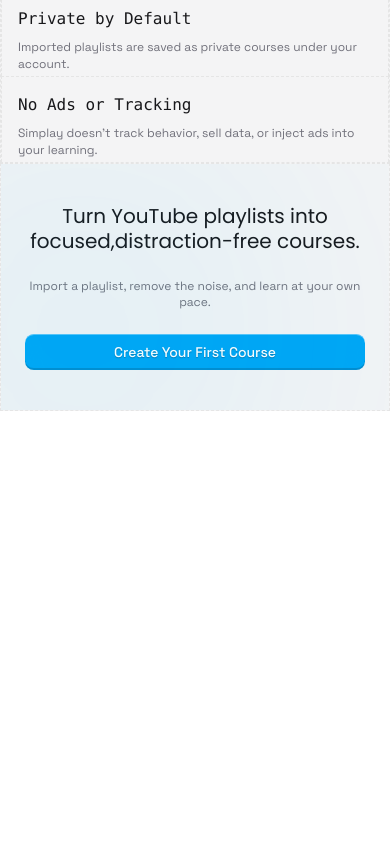
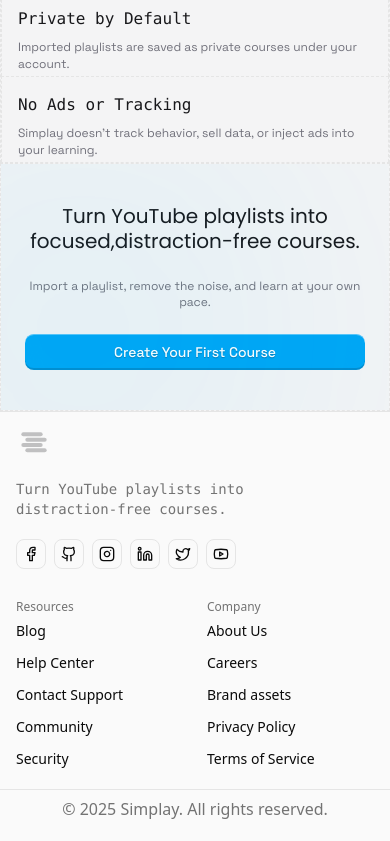
Before and after one commit to prithvikings/simplay, a React (Vite) app in the folder frontend/: page / in a window 390 px wide. Shown: the part 3661-4502 px from the top of the page. Before the commit the page ends 4088 px from the top, so only its background shows below. Built offline with nearby package versions, Linux system fonts and the light colour scheme.

Commit message:
authentication implemented

```diff
--- a/frontend/package.json
+++ b/frontend/package.json
@@ -17,6 +17,7 @@
     "class-variance-authority": "^0.7.1",
     "clsx": "^2.1.1",
     "framer-motion": "^12.23.26",
+    "jwt-decode": "^4.0.0",
     "lucide-react": "^0.562.0",
     "motion": "^12.23.26",
     "react": "^19.2.0",
--- a/frontend/src/App.jsx
+++ b/frontend/src/App.jsx
@@ -1,30 +1,62 @@
-import { Routes, Route, Navigate } from 'react-router-dom';
-import LandingPage from './Landing/LandingPage';
+import { Routes, Route, Navigate, useLocation } from "react-router-dom";
+import { useAuth } from "./context/AuthContext";
+import LandingPage from "./Landing/LandingPage";
+import Login from "./Pages/Login";
+import Dashboard from "./Pages/Dashboard";
 
-// Placeholder components - we will build these properly later
-const Dashboard = () => <div className="p-10 text-2xl font-bold">Dashboard (Protected)</div>;
-const Login = () => <div className="p-10 text-2xl font-bold">Login Page</div>;
+const ProtectedRoute = ({ children }) => {
+  const { token, loading } = useAuth();
+  const location = useLocation();
+
+  if (loading) return <div>Loading...</div>; // Or a spinner component
+
+  if (!token) {
+    return <Navigate to="/login" state={{ from: location }} replace />;
+  }
+
+  return children;
+};
+
+const PublicRoute = ({ children }) => {
+  const { token, loading } = useAuth();
+
+  if (loading) return <div>Loading...</div>;
+
+  if (token) {
+    return <Navigate to="/dashboard" replace />;
+  }
+
+  return children;
+};
 
 function App() {
-  // Mock auth state for now
-  const isAuthenticated = false;
-
   return (
-
-      <Routes>
-        {/* Public Landing Page */}
-        <Route path="/" element={isAuthenticated ? <Navigate to="/dashboard" /> : <LandingPage />} />
-
-        {/* Auth Page */}
-        <Route path="/login" element={isAuthenticated ? <Navigate to="/dashboard" /> : <Login />} />
-
-        {/* Protected Dashboard */}
-        <Route
-          path="/dashboard"
-          element={isAuthenticated ? <Dashboard /> : <Navigate to="/login" />}
-        />
-      </Routes>
-
+    <Routes>
+      <Route
+        path="/"
+        element={
+          <PublicRoute>
+            <LandingPage />
+          </PublicRoute>
+        }
+      />
+      <Route
+        path="/login"
+        element={
+          <PublicRoute>
+            <Login />
+          </PublicRoute>
+        }
+      />
+      <Route
+        path="/dashboard"
+        element={
+          <ProtectedRoute>
+            <Dashboard />
+          </ProtectedRoute>
+        }
+      />
+    </Routes>
   );
 }
 
--- a/frontend/src/Landing/LandingPage.jsx
+++ b/frontend/src/Landing/LandingPage.jsx
@@ -8,6 +8,7 @@
 import WhoIsThisFor from "./components/WhoIsThisFor";
 import Trust from "./components/Trust";
 import FinalCTA from "./components/FinalCTA";
+import { MinimalFooter } from "../components/minimal-footer";
 const LandingPage = () => {
   return (
     <div className="bg-zinc-50 dark:bg-zinc-950 min-h-screen ">
@@ -22,6 +23,7 @@
         <Trust />
         <FinalCTA />
       </div>
+      <MinimalFooter />
     </div>
   );
 };
--- a/frontend/src/Landing/components/FinalCTA.jsx
+++ b/frontend/src/Landing/components/FinalCTA.jsx
@@ -3,7 +3,7 @@
 
 const FinalCTA = () => {
   return (
-    <div className="bg-zinc-100 dark:bg-zinc-950 border border-dashed mb-4 relative overflow-hidden">
+    <div className="bg-zinc-100 dark:bg-zinc-950 border border-dashed  relative overflow-hidden">
       {/* Adjusted padding for mobile vs desktop */}
       <div className="px-6 py-10 md:px-12 md:py-16 flex flex-col items-center text-center gap-6 relative">
         <div
--- /dev/null
+++ b/frontend/src/Pages/Dashboard.jsx
@@ -0,0 +1,25 @@
+import React from "react";
+import { useAuth } from "../context/AuthContext";
+
+// Placeholder Dashboard
+const Dashboard = () => {
+  const { user, logout } = useAuth();
+
+  return (
+    <div className="p-10 text-2xl font-bold">
+      Welcome, {user?.name}
+      <br />
+      <img className="w-12 h-12 rounded-full" src={user?.avatar} alt="" />
+      <br />
+      <p>{user?.email}</p>
+      <button
+        onClick={logout}
+        className="text-sm bg-red-500 text-white px-4 py-2 mt-4 rounded hover:bg-red-600"
+      >
+        Logout
+      </button>
+    </div>
+  );
+};
+
+export default Dashboard;
--- /dev/null
+++ b/frontend/src/Pages/Login.jsx
@@ -0,0 +1,57 @@
+import React, { useState } from "react";
+import { GoogleLogin } from "@react-oauth/google";
+import { useNavigate } from "react-router-dom";
+import { Play, Loader2 } from "lucide-react";
+import axios from "axios";
+import { useAuth } from "../context/AuthContext"; // Import the hook
+
+const Login = () => {
+  const navigate = useNavigate();
+  const { login } = useAuth(); // Get the login function
+  const [isLoading, setIsLoading] = useState(false);
+  const [error, setError] = useState("");
+
+  const authenticateWithBackend = async (credential) => {
+    setIsLoading(true);
+    try {
+      const BACKEND_URL = `${import.meta.env.VITE_BACKEND_URL}/api/auth/google`;
+
+      const { data } = await axios.post(BACKEND_URL, {
+        idToken: credential,
+      });
+
+      if (data.success) {
+        // USE CONTEXT HERE
+        login(data.user, data.token);
+        navigate("/dashboard");
+      }
+    } catch (err) {
+      console.error("Backend Auth Error:", err);
+      setError(
+        err.response?.data?.message ||
+          "Authentication failed. Please try again."
+      );
+      setIsLoading(false);
+    }
+  };
+
+  // ... (The rest of your UI JSX remains exactly the same) ...
+  return (
+    // ... same UI code ...
+    // Just ensure you keep the UI code from before,
+    // I am omitting it here to save space, but DO NOT DELETE IT.
+    <div className="min-h-screen bg-background flex items-center justify-center p-4">
+      {/* ... paste your previous UI here ... */}
+      {/* Ensure GoogleLogin calls authenticateWithBackend */}
+      <GoogleLogin
+        onSuccess={(credentialResponse) => {
+          authenticateWithBackend(credentialResponse.credential);
+        }}
+        // ...
+      />
+      {/* ... */}
+    </div>
+  );
+};
+
+export default Login;
--- /dev/null
+++ b/frontend/src/components/minimal-footer.jsx
@@ -0,0 +1,194 @@
+import {
+  FacebookIcon,
+  GithubIcon,
+  Grid2X2Plus,
+  InstagramIcon,
+  LinkedinIcon,
+  TwitterIcon,
+  YoutubeIcon,
+} from "lucide-react";
+
+export function MinimalFooter() {
+  const year = new Date().getFullYear();
+
+  const company = [
+    {
+      title: "About Us",
+      href: "#",
+    },
+    {
+      title: "Careers",
+      href: "#",
+    },
+    {
+      title: "Brand assets",
+      href: "#",
+    },
+    {
+      title: "Privacy Policy",
+      href: "#",
+    },
+    {
+      title: "Terms of Service",
+      href: "#",
+    },
+  ];
+
+  const resources = [
+    {
+      title: "Blog",
+      href: "#",
+    },
+    {
+      title: "Help Center",
+      href: "#",
+    },
+    {
+      title: "Contact Support",
+      href: "#",
+    },
+    {
+      title: "Community",
+      href: "#",
+    },
+    {
+      title: "Security",
+      href: "#",
+    },
+  ];
+
+  const socialLinks = [
+    {
+      icon: <FacebookIcon className="size-4" />,
+      link: "#",
+    },
+    {
+      icon: <GithubIcon className="size-4" />,
+      link: "#",
+    },
+    {
+      icon: <InstagramIcon className="size-4" />,
+      link: "#",
+    },
+    {
+      icon: <LinkedinIcon className="size-4" />,
+      link: "#",
+    },
+    {
+      icon: <TwitterIcon className="size-4" />,
+      link: "#",
+    },
+    {
+      icon: <YoutubeIcon className="size-4" />,
+      link: "#",
+    },
+  ];
+  return (
+    <footer className="relative">
+      <div className="mx-auto max-w-5xl md:border-x">
+        <div className="bg-border absolute inset-x-0 h-px w-full" />
+        <div className="grid max-w-4xl grid-cols-6 gap-6 p-4">
+          <div className="col-span-6 flex flex-col gap-5 md:col-span-4">
+            <a href="#" className="w-max opacity-25 logo group cursor-pointer">
+              <svg
+                width="32"
+                height="32"
+                viewBox="0 0 96 96"
+                xmlns="http://www.w3.org/2000/svg"
+                className="text-zinc-900 dark:text-zinc-50 transition-transform duration-300 group-hover:scale-[1.06]"
+              >
+                <rect
+                  x="16"
+                  y="16"
+                  width="64"
+                  height="12"
+                  rx="6"
+                  fill="currentColor"
+                  className="transition-transform duration-300 group-hover:translate-x-1"
+                />
+                <rect
+                  x="28"
+                  y="32"
+                  width="64"
+                  height="12"
+                  rx="6"
+                  fill="currentColor"
+                  className="transition-transform duration-300 delay-75 group-hover:-translate-x-1"
+                />
+                <rect
+                  x="16"
+                  y="48"
+                  width="64"
+                  height="12"
+                  rx="6"
+                  fill="currentColor"
+                  className="transition-transform duration-300 delay-150 group-hover:translate-x-1"
+                />
+                <rect
+                  x="28"
+                  y="64"
+                  width="64"
+                  height="12"
+                  rx="6"
+                  fill="currentColor"
+                  className="transition-transform duration-300 delay-200 group-hover:-translate-x-1"
+                />
+              </svg>
+            </a>
+            <p className="text-muted-foreground max-w-sm font-mono text-sm text-balance">
+              Turn YouTube playlists into distraction-free courses.
+            </p>
+            <div className="flex gap-2">
+              {socialLinks.map((item, i) => (
+                <a
+                  key={i}
+                  className="hover:bg-accent rounded-md border p-1.5"
+                  target="_blank"
+                  href={item.link}
+                >
+                  {item.icon}
+                </a>
+              ))}
+            </div>
+          </div>
+          <div className="col-span-3 w-full md:col-span-1">
+            <span className="text-muted-foreground mb-1 text-xs">
+              Resources
+            </span>
+            <div className="flex flex-col gap-1">
+              {resources.map(({ href, title }, i) => (
+                <a
+                  key={i}
+                  className={`w-max py-1 text-sm duration-200 hover:underline`}
+                  href={href}
+                >
+                  {title}
+                </a>
+              ))}
+            </div>
+          </div>
+          <div className="col-span-3 w-full md:col-span-1">
+            <span className="text-muted-foreground mb-1 text-xs">Company</span>
+            <div className="flex flex-col gap-1">
+              {company.map(({ href, title }, i) => (
+                <a
+                  key={i}
+                  className={`w-max py-1 text-sm duration-200 hover:underline`}
+                  href={href}
+                >
+                  {title}
+                </a>
+              ))}
+            </div>
+          </div>
+        </div>
+        <div className="bg-border absolute inset-x-0 h-px w-full" />
+        <div className="flex max-w-4xl flex-col justify-between gap-2 pt-2 pb-5">
+          <p className="text-muted-foreground text-center font-thin">
+            © {year} Simplay. All rights reserved.
+          </p>
+        </div>
+      </div>
+    </footer>
+  );
+}
--- /dev/null
+++ b/frontend/src/context/AuthContext.jsx
@@ -0,0 +1,45 @@
+import React, { createContext, useContext, useState, useEffect } from "react";
+
+const AuthContext = createContext(null);
+
+export const AuthProvider = ({ children }) => {
+  const [user, setUser] = useState(null);
+  const [token, setToken] = useState(null);
+  const [loading, setLoading] = useState(true);
+
+  useEffect(() => {
+    // Check local storage on initial load
+    const storedUser = localStorage.getItem("user");
+    const storedToken = localStorage.getItem("token");
+
+    if (storedUser && storedToken) {
+      setUser(JSON.parse(storedUser));
+      setToken(storedToken);
+    }
+    setLoading(false);
+  }, []);
+
+  const login = (userData, authToken) => {
+    setUser(userData);
+    setToken(authToken);
+    localStorage.setItem("user", JSON.stringify(userData));
+    localStorage.setItem("token", authToken);
+  };
+
+  const logout = () => {
+    setUser(null);
+    setToken(null);
+    localStorage.removeItem("user");
+    localStorage.removeItem("token");
+    // Optional: Redirect to login is handled by ProtectedRoute,
+    // but you can force a window location reload if needed to clear states
+  };
+
+  return (
+    <AuthContext.Provider value={{ user, token, login, logout, loading }}>
+      {children}
+    </AuthContext.Provider>
+  );
+};
+
+export const useAuth = () => useContext(AuthContext);
```
Also changed, not shown: frontend/src/main.jsx (+18 -8 lines), 2 other files (tests, documents, lock files or other folders).
